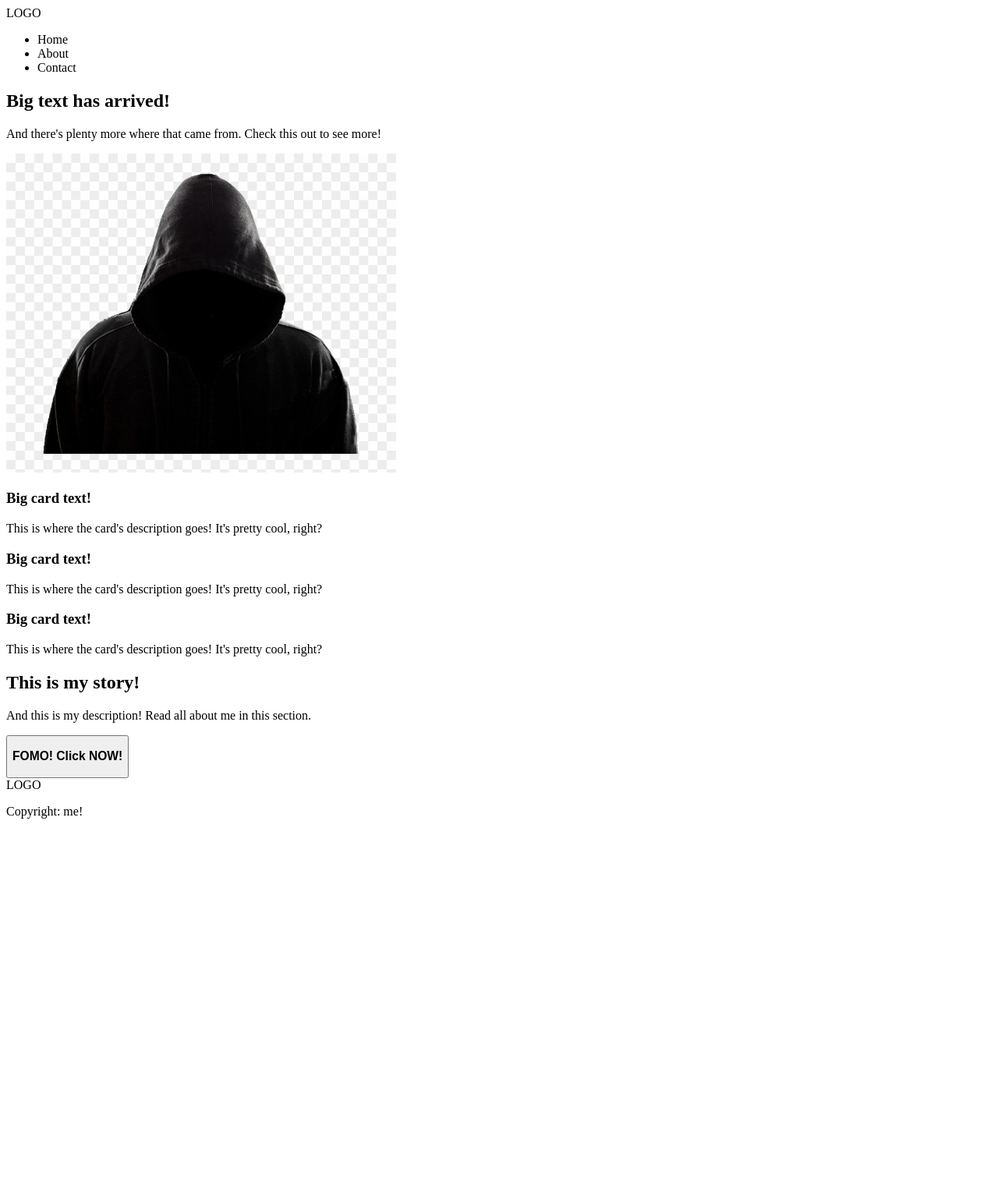
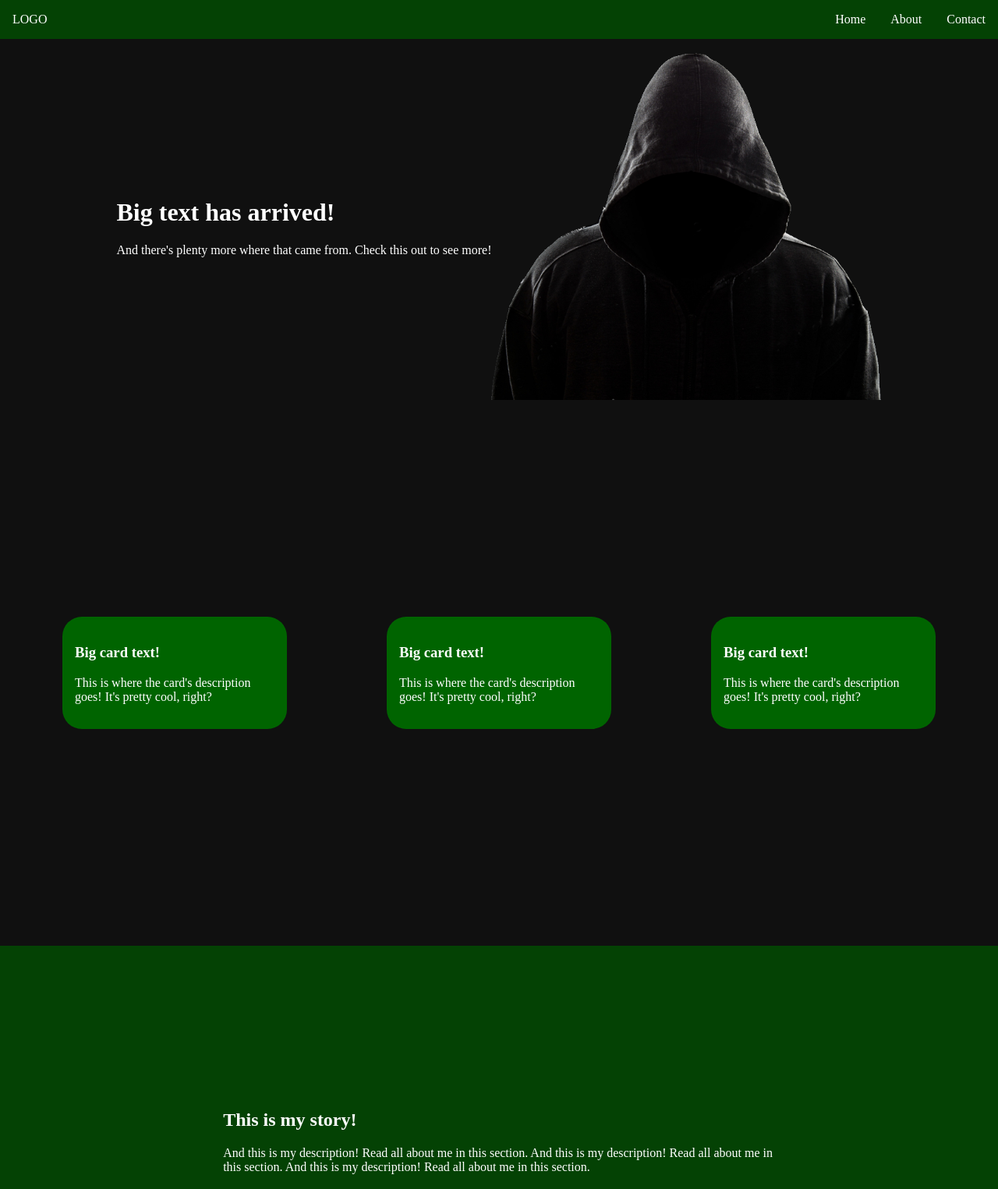
Before and after one commit to JordanLabute/landing_page, a plain HTML site: page index.html in a window 1280 px wide. Shown: the top 1525 px of the page at 78% size. Before the commit the page ends 1066 px from the top, so only its background shows below. Drawn offline with Linux system fonts and the light colour scheme.

Commit message:
small commits are for cowards

```diff
--- a/index.html
+++ b/index.html
@@ -12,19 +12,22 @@
     <nav class="header">
         <div class="container">
             <div class="logo">LOGO</div>
-            <ul>
+            <ul class="nav">
                 <li>Home</li>
                 <li>About</li>
                 <li>Contact</li>
             </ul>
         </div>
+    </nav>
 
-    <header class="hero">
+    <div class="hero">
         <div class="container">
             <div class="splash">
+                <div class="splashtext">
                     <h1>Big text has arrived!</h1>
                     <p>And there's plenty more where that came from. Check this out to see more!</p>
-                <img src="hacker.jpeg" alt="Hacker-hoodie man with an obscured face" width="500" height="auto">
+                </div>
+                <img src="hacker.png" alt="Hacker-hoodie man with an obscured face" width="500" height="auto">
             </div>
         </div>
     </div>
@@ -44,28 +47,41 @@
                 <p>This is where the card's description goes! It's pretty cool, right?</p>
             </div>
         </div>
-    </div>
+    </section>
 
     <section class="about">
         <div class="container">
+            <div class="story">
                 <h2>This is my story!</h2>
-            <p>And this is my description! Read all about me in this section.</p>
+                <p>And this is my description! Read all about me in this section.
+                    And this is my description! Read all about me in this section.
+                    And this is my description! Read all about me in this section.
+                </p>
             </div>
         </div>
+    </section>
 
     <section class="action">
         <div class="container">
+            <div class="callbox">
+                <div>
+                    <h3>You want to click this button!</h3>
+                    <p>Here's why! Please click the button, I beg you!</p>
+                </div>
+
                 <button>
                     <h3>FOMO! Click NOW!</h3>
                 </button>
             </div>
+
         </div>
+    </section>
 
     <footer class="footer">
         <div class="container">
             <div class="logo">LOGO</div>
             <p>Copyright: me!</p>
         </div>
-    </div>
+    </footer>
 </body>
 </html>
--- a/styles.css
+++ b/styles.css
@@ -0,0 +1,118 @@
+* {
+    color: white;
+}
+
+
+
+body {
+    display: flex;
+    flex-direction: column;
+    background-color: #101010;
+    margin: 0;
+}
+
+.header {
+    background-color: #044204;
+    justify-content: center;
+    margin-bottom: 1rem;
+}
+
+.header>.container {
+    display: flex;
+    justify-content: space-between;
+
+}
+
+.logo {
+    align-self: center;
+}
+
+.nav {
+    display: flex;
+    flex: 0 0 auto;
+    gap: 2rem;
+    justify-content: center;
+}
+
+ul {
+    list-style-type: none;
+}
+
+.container {
+    display: flex;
+    max-width: 1300px;
+    padding: 0 1rem;
+    justify-content: center;
+    margin: 0 auto;
+}
+
+.splash {
+    display: flex;
+    align-items: center;
+}
+
+.cards>.container {
+    height: 700px;
+    align-items: center;
+    justify-content: center;
+}
+
+.card {
+    background-color: darkgreen;
+    margin: 4rem;
+    padding: 1rem;
+    border-radius: 25px;
+}
+
+
+/* .about>.container {
+    display: flex;
+    flex-direction: column;
+    align-items: center;
+    background-color: green;
+} */
+
+.about {
+    background-color: #044204;
+    display: flex;
+    height: 500px;
+    justify-content: center;
+    align-items: center;
+}
+
+.story {
+    margin: 0 20%;
+}
+
+.action {
+    background-color: #101010;
+}
+
+.action>.container {
+    align-items: center;
+    justify-content: center;
+    height: 300px;
+}
+
+.callbox {
+    background-color: green;
+    display: flex;
+    justify-content: space-around;
+    align-items: center;
+    height: auto;
+    flex: 0 0 80%;
+    line-height: 0.5;
+    padding: 1rem;
+    border-radius: 10px;
+}
+
+button {
+    background-color: transparent;
+    border-radius: 10px;
+    border-color: white;
+    border-width: 2px;
+}
+
+.footer {
+    background-color: #044204;
+}
```
Also changed, not shown: hacker.jpeg (deleted), hacker.png (added). Lines whose indentation alone changed are shown as unchanged.
